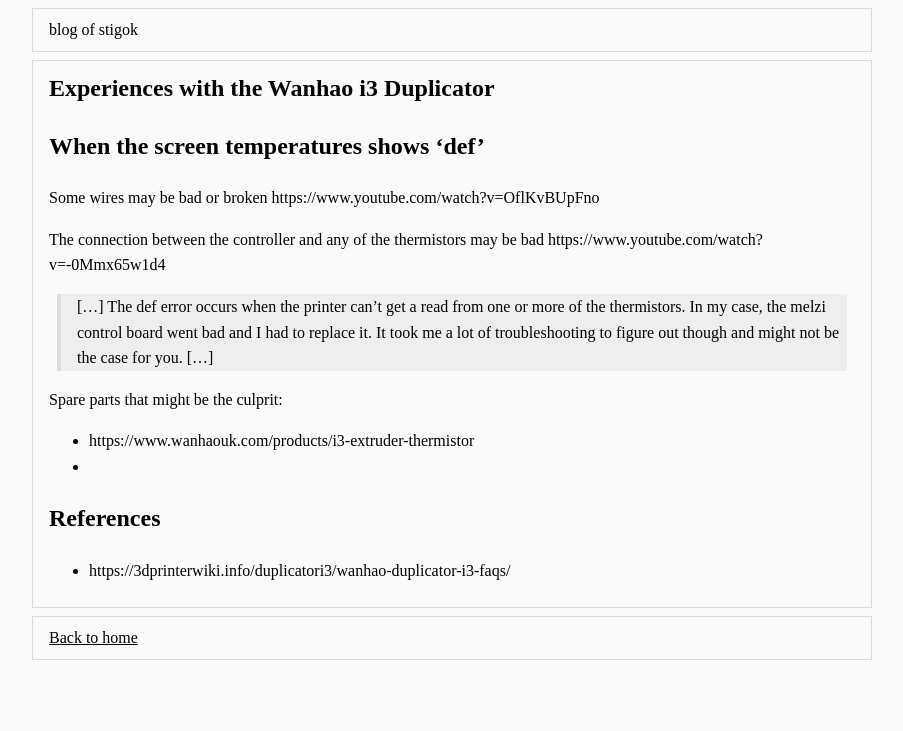
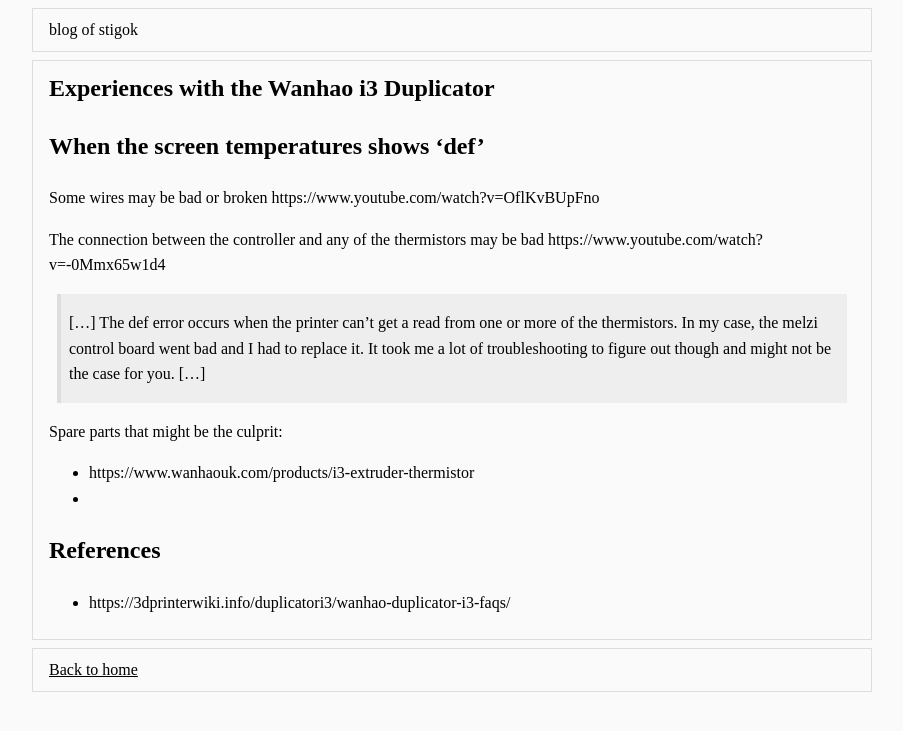
Before and after one commit to stigok/blog.stigok.com, a Jekyll site: the page built from _posts/2018-01-31-experiences-with-the-wanhao-i3-duplicator.md, in a window 1280 px wide. Shown: the top 731 px of the page, without its empty margins (188-1091 px from the left). Built offline with Jekyll 4.4.1, drawn with Linux system fonts in a browser that asks for light colours.

Commit message:
Blockquote styling

```diff
--- a/assets/css/main.css
+++ b/assets/css/main.css
@@ -90,11 +90,14 @@
 blockquote {
   background: #eee;
   border-left: .25rem solid #ddd;
-  padding-left: 1rem;
+  padding: 1rem .5rem;
   margin: .5rem;
 }
 blockquote > :last-child {
   margin-bottom: 0;
+}
+blockquote > :first-child {
+  margin-top: 0;
 }
 
 article > :first-child {
```
